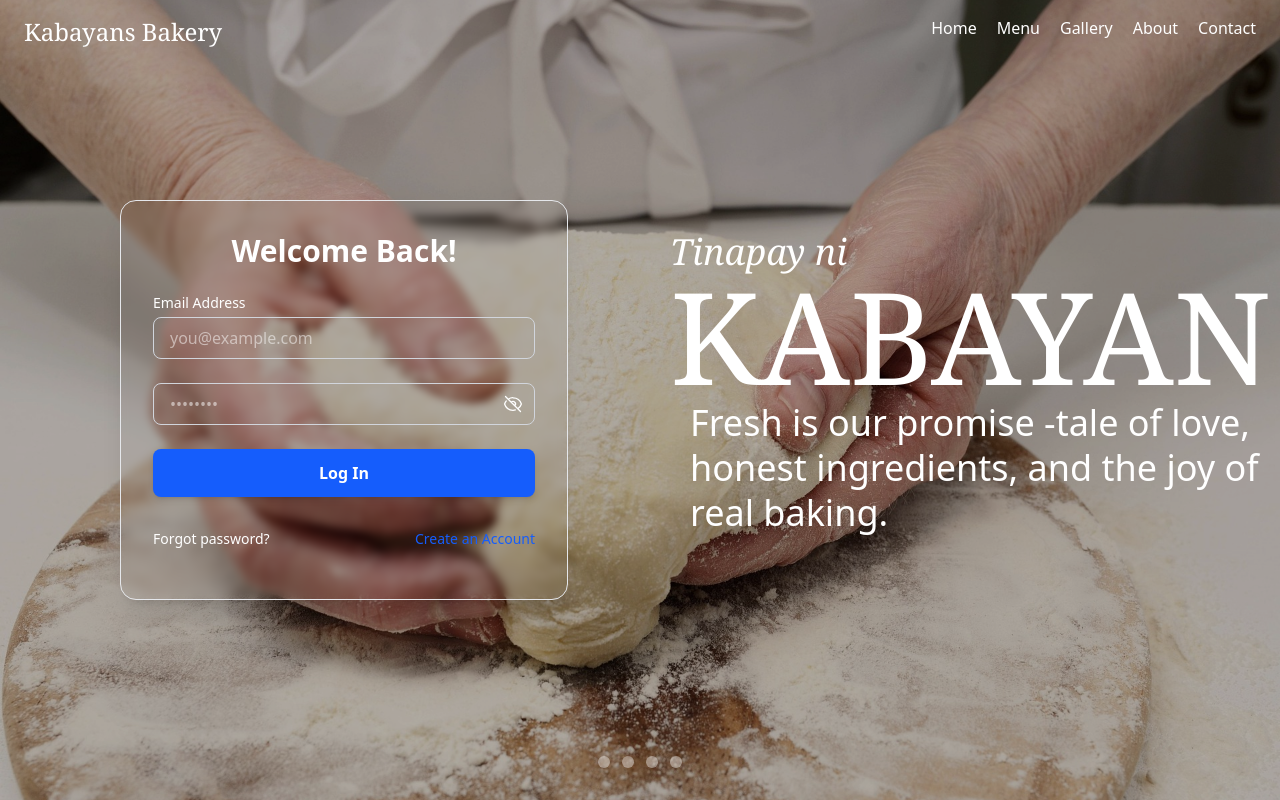
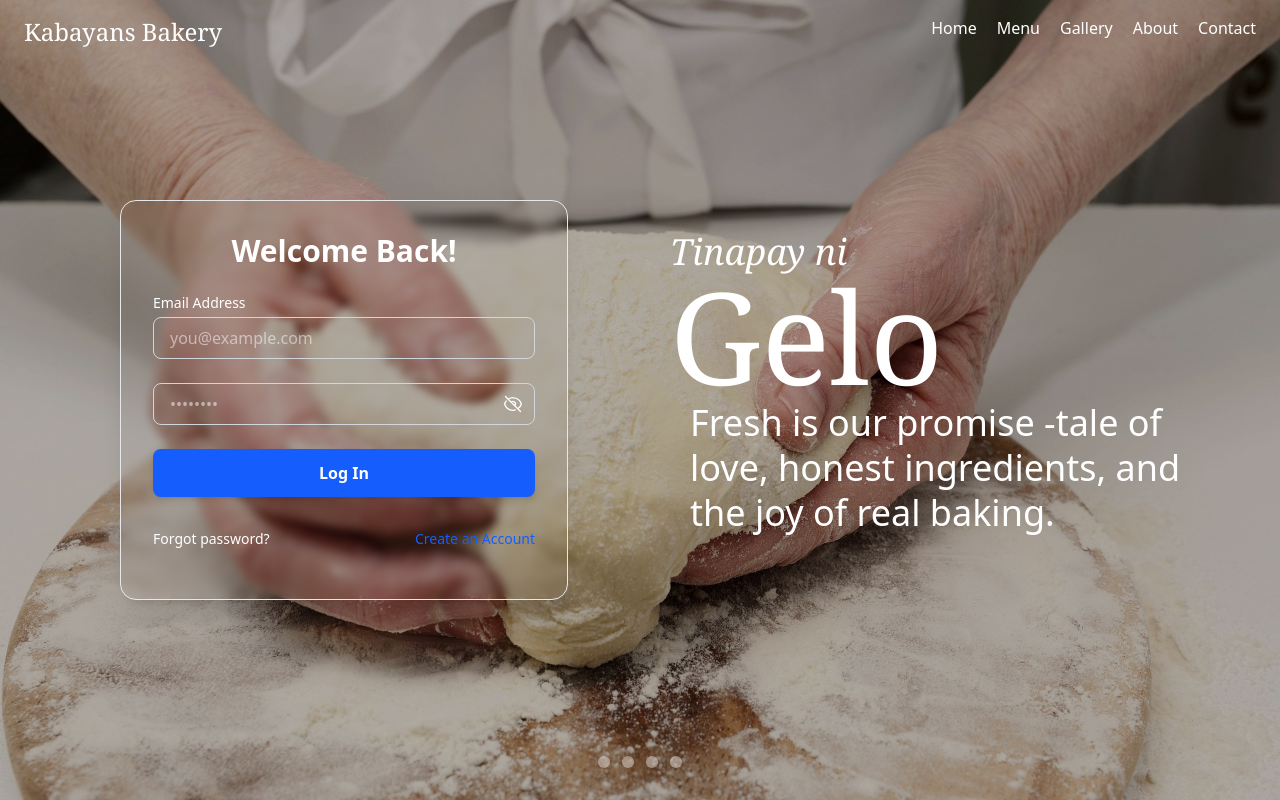
Before and after one commit to gelo-dev/Kabayan-Bakeshop, a React (Vite) app: page / in a window 1280 px wide. Shown: the top 800 px of the page. Built offline with nearby package versions, Linux system fonts and the light colour scheme.

Commit message:
Test Commit 1st Vercel Deployment

```diff
--- a/src/pages/Home.jsx
+++ b/src/pages/Home.jsx
@@ -61,7 +61,7 @@ export default function HomeSection() {
                 <div className="grid grid-rows-1 md:grid-rows-2 pr-3">
                     <div className="z-10  text-white ">
                         <span className="font-extralight font-serif text-2xl md:text-4xl italic">Tinapay ni</span>
-                        <h1 className=" text-5xl md:text-9xl font-serif ">KABAYAN</h1>
+                        <h1 className=" text-5xl md:text-9xl font-serif ">Gelo</h1>
                     </div>
 
                     {slides.map((slide, i) => (
```
